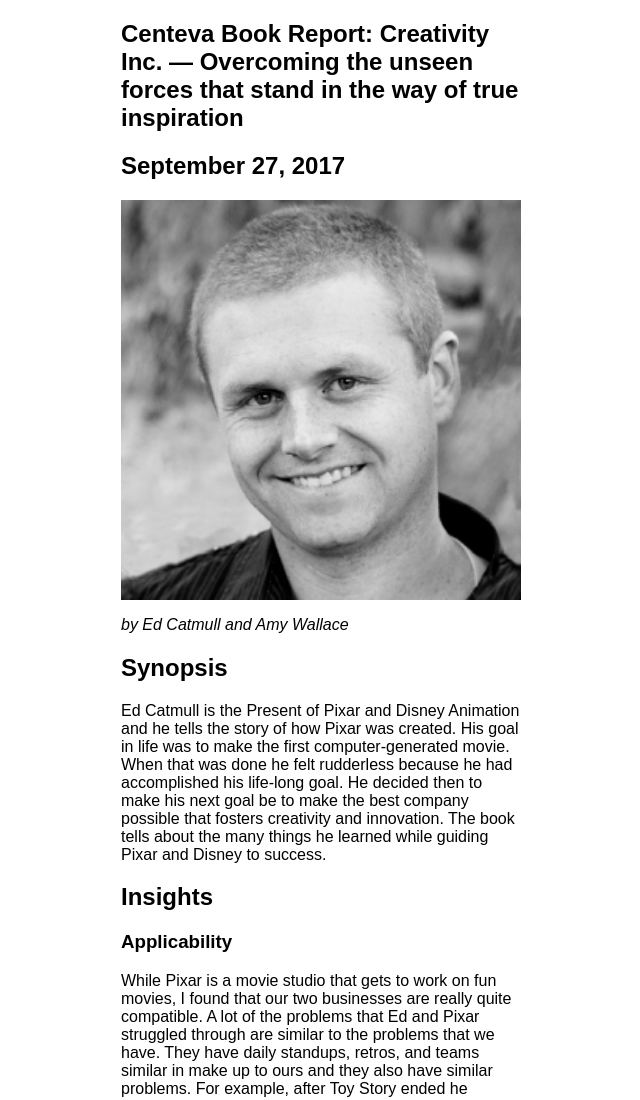
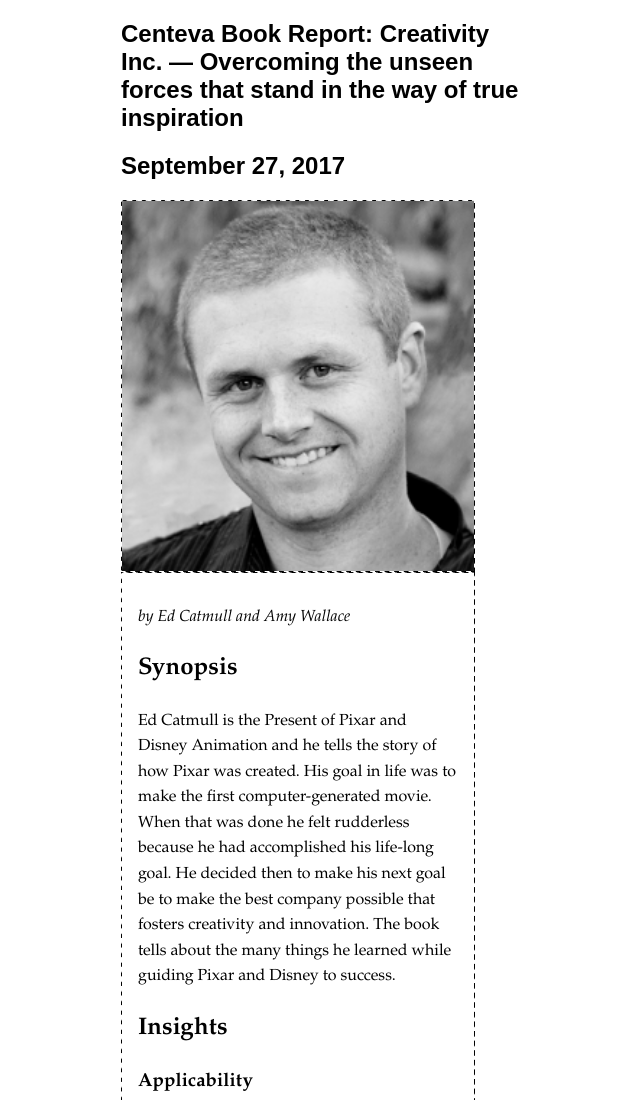
Before and after one commit to darrinland/GatsbyDemo, a Gatsby site: page /blog/book-report-overcoming-unseen-forces in a window 1280 px wide. Shown: the top 1100 px of the page, without its empty margins (319-959 px from the left). Built offline with nearby package versions, Linux system fonts and the light colour scheme; Gatsby itself is replaced by a stand-in of ours.

Commit message:
add ants to template

```diff
--- a/src/templates/index.module.scss
+++ b/src/templates/index.module.scss
@@ -1,6 +1,17 @@
+@keyframes ants { to { background-position: 100% 100% } }
 
 .blog {
     max-width: 400px;
     margin:auto;
     font-family: sans-serif;
+    div {
+        padding: 1em;
+        border: 1px solid transparent;
+        background: linear-gradient(white, white) padding-box,
+                    repeating-linear-gradient(-45deg, black 0, black 25%, transparent 0, transparent 50%) 0 / .6em .6em;
+        animation: ants 12s linear infinite;
+
+        max-width: 20em;
+        font: 100%/1.6 Baskerville, Palatino, serif;
+    }
 }
```
